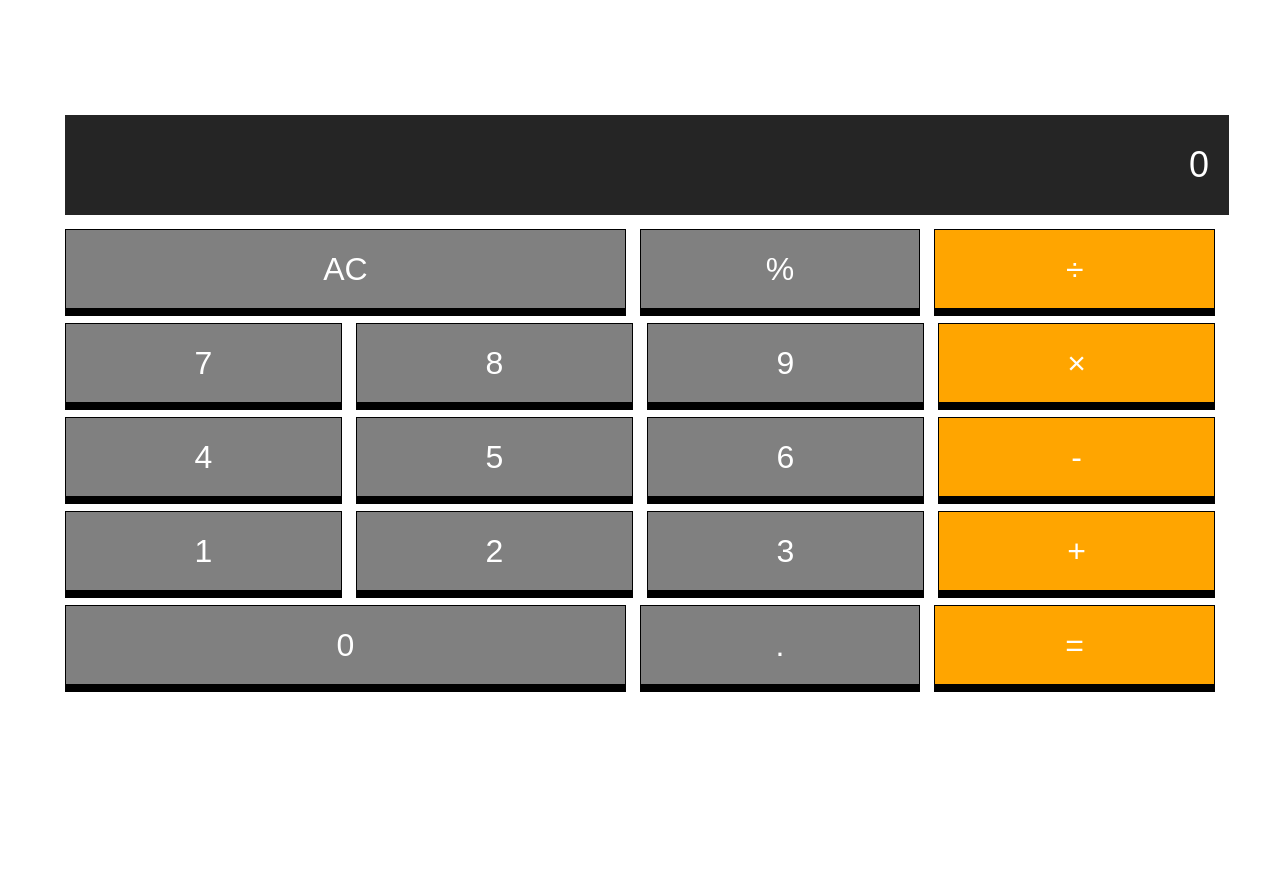
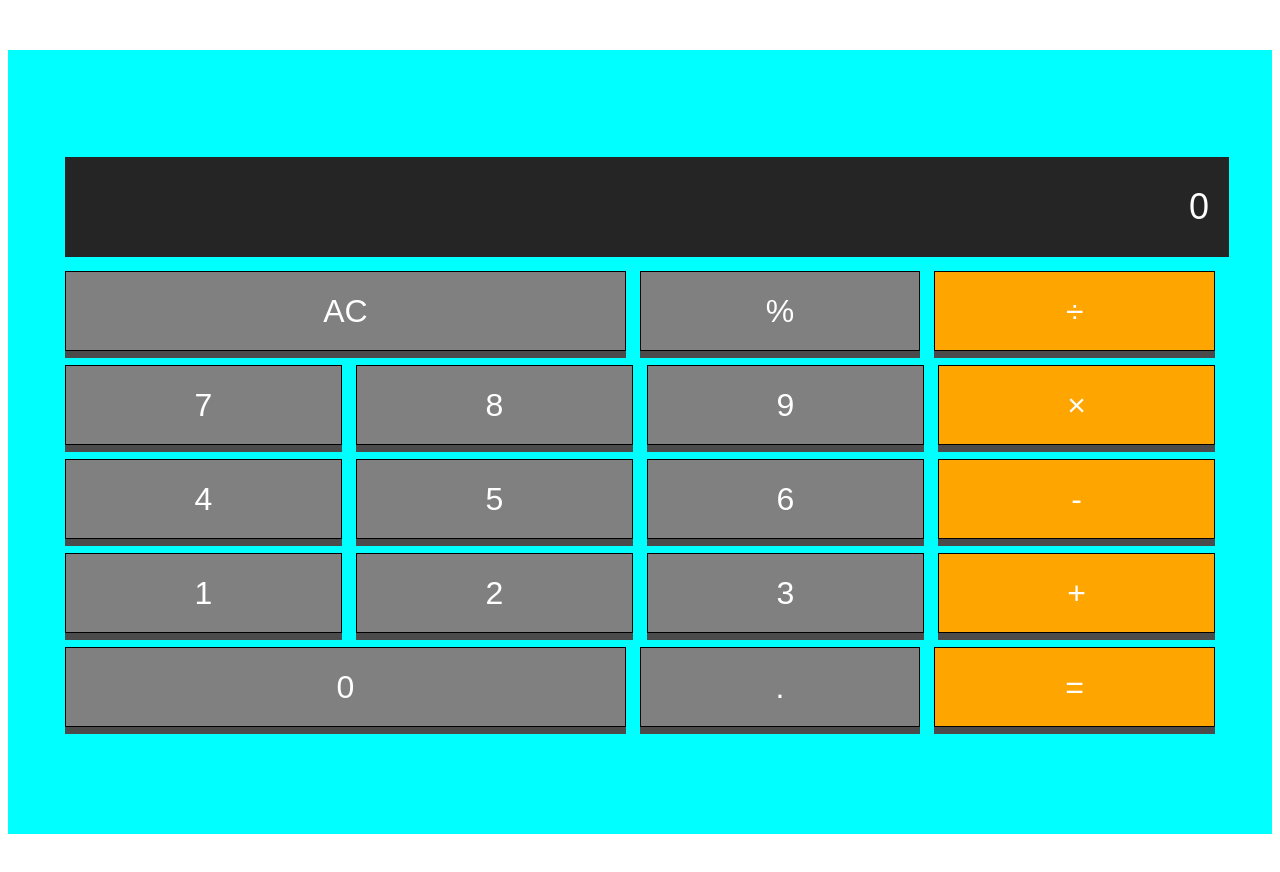
Before and after one commit to siyaga/siyaga.github.io, a plain HTML site: page index.html in a window 1280 px wide. Before the commit the page ends 800 px from the top, so only its background shows below. Drawn offline with Linux system fonts and the light colour scheme.

Commit message:
done done

```diff
--- a/layout.css
+++ b/layout.css
@@ -1,11 +1,13 @@
 .calculator{
     text-align: center;
-    margin:0 auto;
+    margin: 50px auto;
     padding-top: 100px;
     padding-left: 50px;
     padding-right: 50px;
     padding-bottom: 100px;
-    border-radius: 1px solid #252525;
+    align-items: center;
+    background-color: aqua;
+    border-radius: 2px solid #252525;
 }
 
 .calculator-screen{
@@ -35,7 +37,7 @@ button{
     width: 25%;
     outline: none;
     cursor: pointer;
-     box-shadow: 0 7px #000000;
+    box-shadow: 0 7px #4b4b4b;
 }
 
 .all-clear, .zero-btn{
```
